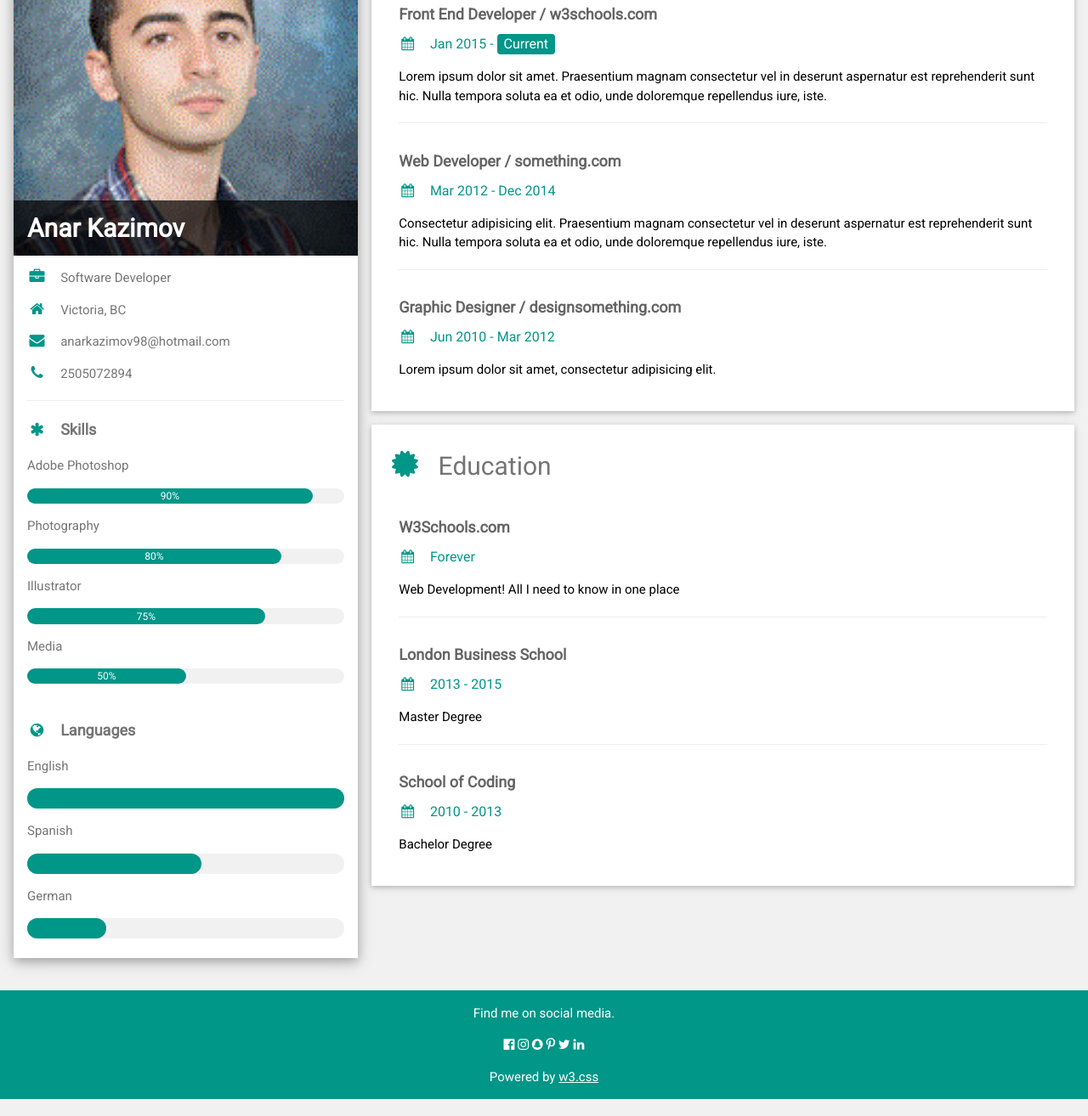
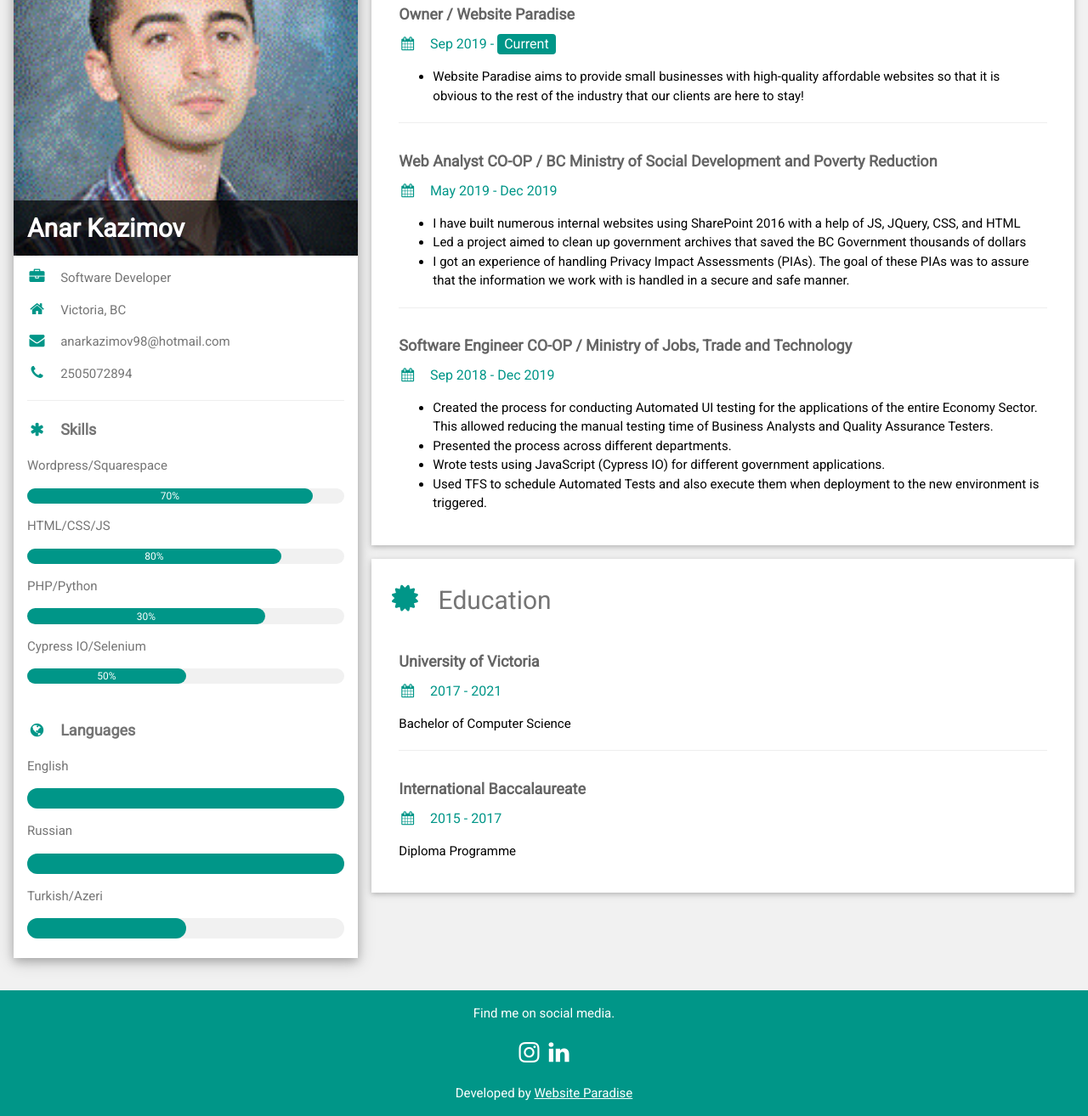
Before and after one commit to akzo/akzo.github.io, a plain HTML site: page index.html in a window 1280 px wide. Shown: the part 120-1434 px from the top of the page at 85% size. Drawn offline with nearby package versions, Linux system fonts and the light colour scheme.

Commit message:
resume website

```diff
--- a/index.html
+++ b/index.html
@@ -35,21 +35,21 @@
           <hr>
 
           <p class="w3-large"><b><i class="fa fa-asterisk fa-fw w3-margin-right w3-text-teal"></i>Skills</b></p>
-          <p>Adobe Photoshop</p>
+          <p>Wordpress/Squarespace</p>
           <div class="w3-light-grey w3-round-xlarge w3-small">
-            <div class="w3-container w3-center w3-round-xlarge w3-teal" style="width:90%">90%</div>
+            <div class="w3-container w3-center w3-round-xlarge w3-teal" style="width:90%">70%</div>
           </div>
-          <p>Photography</p>
+          <p>HTML/CSS/JS</p>
           <div class="w3-light-grey w3-round-xlarge w3-small">
             <div class="w3-container w3-center w3-round-xlarge w3-teal" style="width:80%">
               <div class="w3-center w3-text-white">80%</div>
             </div>
           </div>
-          <p>Illustrator</p>
+          <p>PHP/Python</p>
           <div class="w3-light-grey w3-round-xlarge w3-small">
-            <div class="w3-container w3-center w3-round-xlarge w3-teal" style="width:75%">75%</div>
+            <div class="w3-container w3-center w3-round-xlarge w3-teal" style="width:75%">30%</div>
           </div>
-          <p>Media</p>
+          <p>Cypress IO/Selenium</p>
           <div class="w3-light-grey w3-round-xlarge w3-small">
             <div class="w3-container w3-center w3-round-xlarge w3-teal" style="width:50%">50%</div>
           </div>
@@ -60,13 +60,13 @@
           <div class="w3-light-grey w3-round-xlarge">
             <div class="w3-round-xlarge w3-teal" style="height:24px;width:100%"></div>
           </div>
-          <p>Spanish</p>
+          <p>Russian</p>
           <div class="w3-light-grey w3-round-xlarge">
-            <div class="w3-round-xlarge w3-teal" style="height:24px;width:55%"></div>
+            <div class="w3-round-xlarge w3-teal" style="height:24px;width:100%"></div>
           </div>
-          <p>German</p>
+          <p>Turkish/Azeri</p>
           <div class="w3-light-grey w3-round-xlarge">
-            <div class="w3-round-xlarge w3-teal" style="height:24px;width:25%"></div>
+            <div class="w3-round-xlarge w3-teal" style="height:24px;width:50%"></div>
           </div>
           <br>
         </div>
@@ -81,42 +81,42 @@
       <div class="w3-container w3-card w3-white w3-margin-bottom">
         <h2 class="w3-text-grey w3-padding-16"><i class="fa fa-suitcase fa-fw w3-margin-right w3-xxlarge w3-text-teal"></i>Work Experience</h2>
         <div class="w3-container">
-          <h5 class="w3-opacity"><b>Front End Developer / w3schools.com</b></h5>
-          <h6 class="w3-text-teal"><i class="fa fa-calendar fa-fw w3-margin-right"></i>Jan 2015 - <span class="w3-tag w3-teal w3-round">Current</span></h6>
-          <p>Lorem ipsum dolor sit amet. Praesentium magnam consectetur vel in deserunt aspernatur est reprehenderit sunt hic. Nulla tempora soluta ea et odio, unde doloremque repellendus iure, iste.</p>
+          <h5 class="w3-opacity"><b>Owner / Website Paradise</b></h5>
+          <h6 class="w3-text-teal"><i class="fa fa-calendar fa-fw w3-margin-right"></i>Sep 2019 - <span class="w3-tag w3-teal w3-round">Current</span></h6>
+          <p><ul><li>Website Paradise aims to provide small businesses with high-quality affordable websites so that it is obvious to the rest of the industry that our clients are here to stay!</li></ul></p>
           <hr>
         </div>
         <div class="w3-container">
-          <h5 class="w3-opacity"><b>Web Developer / something.com</b></h5>
-          <h6 class="w3-text-teal"><i class="fa fa-calendar fa-fw w3-margin-right"></i>Mar 2012 - Dec 2014</h6>
-          <p>Consectetur adipisicing elit. Praesentium magnam consectetur vel in deserunt aspernatur est reprehenderit sunt hic. Nulla tempora soluta ea et odio, unde doloremque repellendus iure, iste.</p>
+          <h5 class="w3-opacity"><b>Web Analyst CO-OP / BC Ministry of Social Development and Poverty Reduction</b></h5>
+          <h6 class="w3-text-teal"><i class="fa fa-calendar fa-fw w3-margin-right"></i>May 2019 - Dec 2019</h6>
+          <p><ul> <li>I have built numerous internal websites using SharePoint 2016 with a help of JS, JQuery, CSS, and HTML</li>
+<li> Led a project aimed to clean up government archives that saved the BC Government thousands of dollars</li>
+<li> I got an experience of handling Privacy Impact Assessments (PIAs). The goal of these PIAs was to assure that the information we work with is handled in a secure and safe manner.</li></ul></p>
           <hr>
         </div>
         <div class="w3-container">
-          <h5 class="w3-opacity"><b>Graphic Designer / designsomething.com</b></h5>
-          <h6 class="w3-text-teal"><i class="fa fa-calendar fa-fw w3-margin-right"></i>Jun 2010 - Mar 2012</h6>
-          <p>Lorem ipsum dolor sit amet, consectetur adipisicing elit. </p><br>
+          <h5 class="w3-opacity"><b>Software Engineer CO-OP / Ministry of Jobs, Trade and Technology</b></h5>
+          <h6 class="w3-text-teal"><i class="fa fa-calendar fa-fw w3-margin-right"></i>Sep 2018 - Dec 2019</h6>
+          <p><ul> <li>Created the process for conducting Automated UI testing for the applications of the entire Economy Sector. This allowed reducing the manual testing time of Business Analysts and Quality Assurance Testers.</li>
+<li> Presented the process across different departments.</li>
+<li> Wrote tests using JavaScript (Cypress IO) for different government applications.</li>
+<li> Used TFS to schedule Automated Tests and also execute them when deployment to the new environment is triggered.</li></ul> </p><br>
         </div>
       </div>
 
       <div class="w3-container w3-card w3-white">
         <h2 class="w3-text-grey w3-padding-16"><i class="fa fa-certificate fa-fw w3-margin-right w3-xxlarge w3-text-teal"></i>Education</h2>
+
         <div class="w3-container">
-          <h5 class="w3-opacity"><b>W3Schools.com</b></h5>
-          <h6 class="w3-text-teal"><i class="fa fa-calendar fa-fw w3-margin-right"></i>Forever</h6>
-          <p>Web Development! All I need to know in one place</p>
+          <h5 class="w3-opacity"><b>University of Victoria</b></h5>
+          <h6 class="w3-text-teal"><i class="fa fa-calendar fa-fw w3-margin-right"></i>2017 - 2021</h6>
+          <p>Bachelor of Computer Science</p>
           <hr>
         </div>
         <div class="w3-container">
-          <h5 class="w3-opacity"><b>London Business School</b></h5>
-          <h6 class="w3-text-teal"><i class="fa fa-calendar fa-fw w3-margin-right"></i>2013 - 2015</h6>
-          <p>Master Degree</p>
-          <hr>
-        </div>
-        <div class="w3-container">
-          <h5 class="w3-opacity"><b>School of Coding</b></h5>
-          <h6 class="w3-text-teal"><i class="fa fa-calendar fa-fw w3-margin-right"></i>2010 - 2013</h6>
-          <p>Bachelor Degree</p><br>
+          <h5 class="w3-opacity"><b>International Baccalaureate</b></h5>
+          <h6 class="w3-text-teal"><i class="fa fa-calendar fa-fw w3-margin-right"></i>2015 - 2017</h6>
+          <p>Diploma Programme</p><br>
         </div>
       </div>
 
@@ -131,13 +131,9 @@
 
 <footer class="w3-container w3-teal w3-center w3-margin-top">
   <p>Find me on social media.</p>
-  <i class="fa fa-facebook-official w3-hover-opacity"></i>
-  <i class="fa fa-instagram w3-hover-opacity"></i>
-  <i class="fa fa-snapchat w3-hover-opacity"></i>
-  <i class="fa fa-pinterest-p w3-hover-opacity"></i>
-  <i class="fa fa-twitter w3-hover-opacity"></i>
-  <i class="fa fa-linkedin w3-hover-opacity"></i>
-  <p>Powered by <a href="https://www.w3schools.com/w3css/default.asp" target="_blank">w3.css</a></p>
+  <a style="font-size:28px;" href="https://www.instagram.com/website_paradise/?hl=en"><i class="fa fa-instagram w3-hover-opacity"></i></a> &nbsp
+  <a style="font-size:28px;" href="https://ca.linkedin.com/in/anar-kazimov-728ab510a"><i class="fa fa-linkedin w3-hover-opacity"></i></a>
+  <p>Developed by <a href="https://websiteparadise.net/" target="_blank">Website Paradise</a></p>
 </footer>
 
 </body>
```
